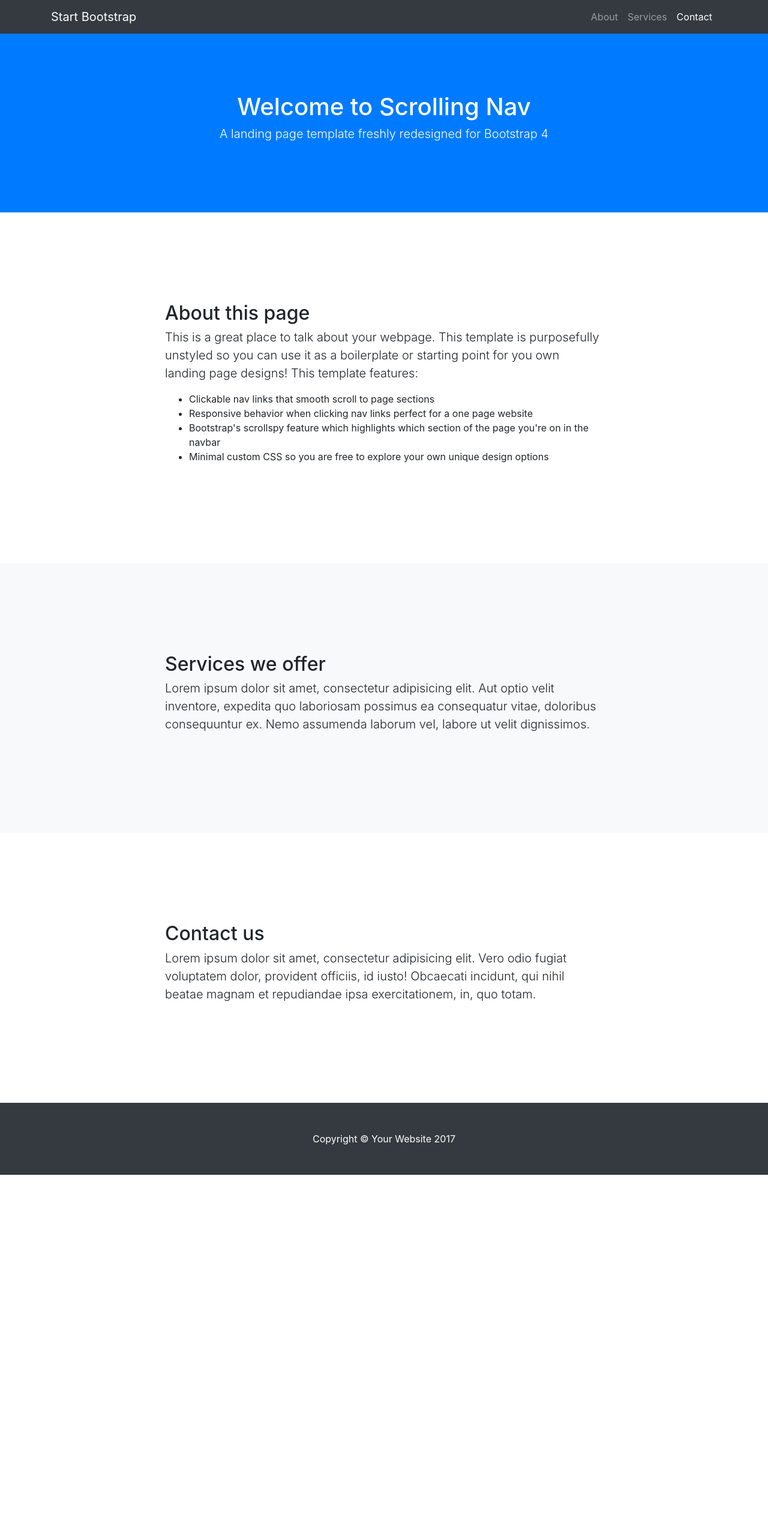
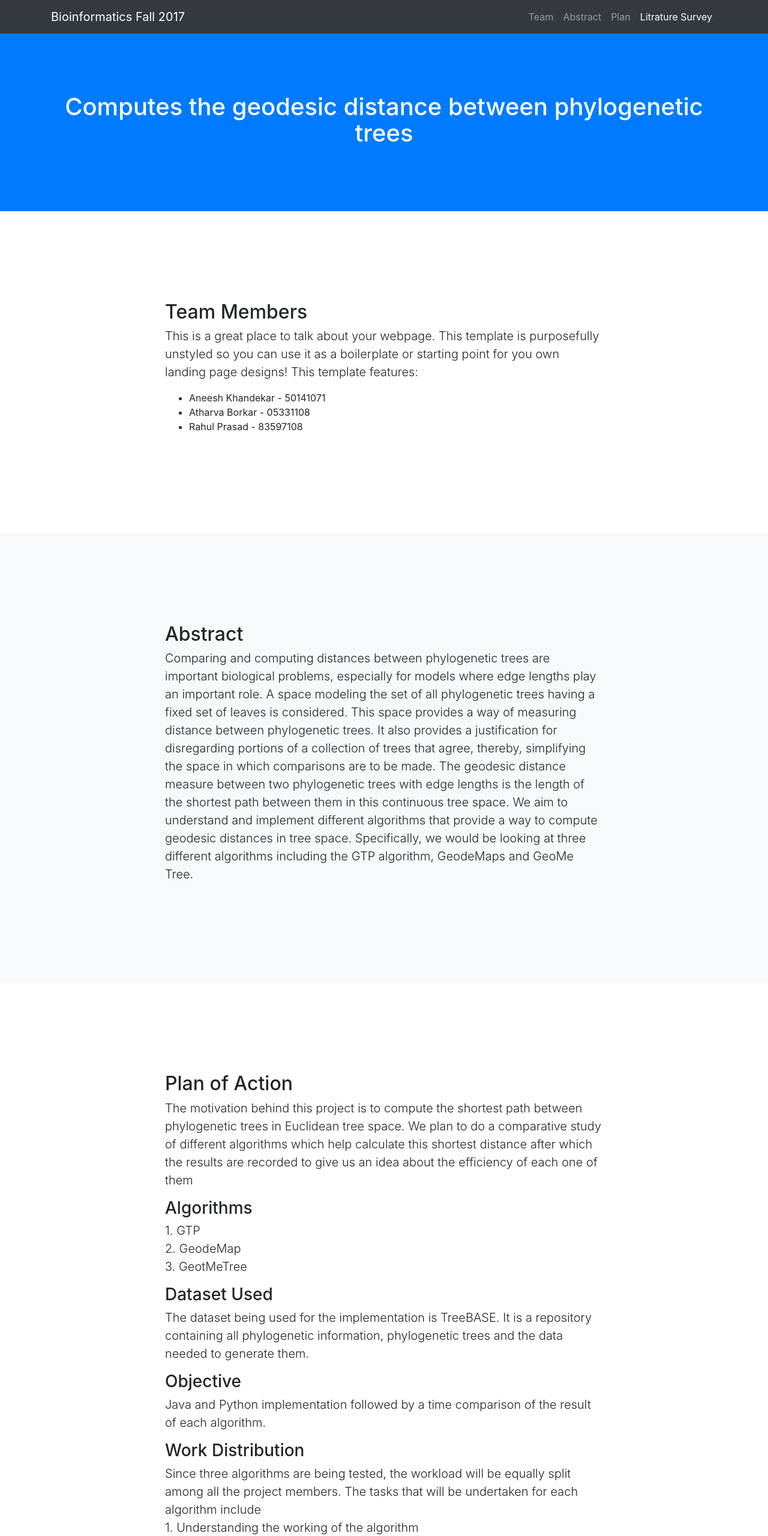
Before and after one commit to atharva393/atharva393.github.io, a website with bundled scripts: page index.html in a window 1280 px wide. Shown: the top 2560 px of the page at 60% size. Before the commit the page ends 1958 px from the top, so only its background shows below. Built offline with nearby package versions, Linux system fonts and the light colour scheme.

Commit message:
Added the relevant content.

```diff
--- a/index.html
+++ b/index.html
@@ -23,20 +23,23 @@
     <!-- Navigation -->
     <nav class="navbar navbar-expand-lg navbar-dark bg-dark fixed-top" id="mainNav">
       <div class="container">
-        <a class="navbar-brand js-scroll-trigger" href="#page-top">Start Bootstrap</a>
+        <a class="navbar-brand js-scroll-trigger" href="#page-top">Bioinformatics Fall 2017</a>
         <button class="navbar-toggler" type="button" data-toggle="collapse" data-target="#navbarResponsive" aria-controls="navbarResponsive" aria-expanded="false" aria-label="Toggle navigation">
           <span class="navbar-toggler-icon"></span>
         </button>
         <div class="collapse navbar-collapse" id="navbarResponsive">
           <ul class="navbar-nav ml-auto">
             <li class="nav-item">
-              <a class="nav-link js-scroll-trigger" href="#about">About</a>
+              <a class="nav-link js-scroll-trigger" href="#team">Team</a>
             </li>
             <li class="nav-item">
-              <a class="nav-link js-scroll-trigger" href="#services">Services</a>
+              <a class="nav-link js-scroll-trigger" href="#abstract">Abstract</a>
             </li>
             <li class="nav-item">
-              <a class="nav-link js-scroll-trigger" href="#contact">Contact</a>
+              <a class="nav-link js-scroll-trigger" href="#plan">Plan</a>
+            </li>
+			<li class="nav-item">
+              <a class="nav-link js-scroll-trigger" href="#reading">Litrature Survey</a>
             </li>
           </ul>
         </div>
@@ -45,45 +48,86 @@
 
     <header class="bg-primary text-white">
       <div class="container text-center">
-        <h1>Welcome to Scrolling Nav</h1>
-        <p class="lead">A landing page template freshly redesigned for Bootstrap 4</p>
+        <h1>Computes the geodesic distance between phylogenetic trees</h1>
+        <!--<p class="lead">A landing page template freshly redesigned for Bootstrap 4</p>-->
       </div>
     </header>
 
-    <section id="about">
+    <section id="team">
       <div class="container">
         <div class="row">
           <div class="col-lg-8 mx-auto">
-            <h2>About this page</h2>
+            <h2>Team Members</h2>
             <p class="lead">This is a great place to talk about your webpage. This template is purposefully unstyled so you can use it as a boilerplate or starting point for you own landing page designs! This template features:</p>
             <ul>
-              <li>Clickable nav links that smooth scroll to page sections</li>
-              <li>Responsive behavior when clicking nav links perfect for a one page website</li>
-              <li>Bootstrap's scrollspy feature which highlights which section of the page you're on in the navbar</li>
-              <li>Minimal custom CSS so you are free to explore your own unique design options</li>
+              <li>Aneesh Khandekar - 50141071</li>
+              <li>Atharva Borkar   - 05331108</li>
+              <li>Rahul Prasad     - 83597108</li>
             </ul>
           </div>
         </div>
       </div>
     </section>
 
-    <section id="services" class="bg-light">
+    <section id="abstract" class="bg-light">
       <div class="container">
         <div class="row">
           <div class="col-lg-8 mx-auto">
-            <h2>Services we offer</h2>
-            <p class="lead">Lorem ipsum dolor sit amet, consectetur adipisicing elit. Aut optio velit inventore, expedita quo laboriosam possimus ea consequatur vitae, doloribus consequuntur ex. Nemo assumenda laborum vel, labore ut velit dignissimos.</p>
+            <h2>Abstract</h2>
+            <p class="lead">Comparing and computing distances between phylogenetic trees are important biological problems, especially for models where edge lengths play an important role. A space modeling the set of all phylogenetic trees having a fixed set of leaves is considered. This space provides a way of measuring distance between phylogenetic trees. It also provides a justification for disregarding portions of a collection of trees that agree, thereby, simplifying the space in which comparisons are to be made.
+The geodesic distance measure between two phylogenetic trees with edge lengths is the length of the shortest path between them in this continuous tree space. We aim to understand and implement different algorithms that provide a way to compute geodesic distances in tree space. Specifically, we would be looking at three different algorithms including the GTP algorithm, GeodeMaps and GeoMe Tree.</p>
           </div>
         </div>
       </div>
     </section>
 
-    <section id="contact">
+    <section id="plan">
       <div class="container">
         <div class="row">
           <div class="col-lg-8 mx-auto">
-            <h2>Contact us</h2>
-            <p class="lead">Lorem ipsum dolor sit amet, consectetur adipisicing elit. Vero odio fugiat voluptatem dolor, provident officiis, id iusto! Obcaecati incidunt, qui nihil beatae magnam et repudiandae ipsa exercitationem, in, quo totam.</p>
+            <h2>Plan of Action</h2>
+            <p class="lead">The motivation behind this project is to compute the shortest path between phylogenetic trees in
+				Euclidean tree space. We plan to do a comparative study of different algorithms which help
+				calculate this shortest distance after which the results are recorded to give us an idea about the
+				efficiency of each one of them
+			</p>
+			<h3>Algorithms</h3>
+			<p class="lead">
+			1. GTP <br>
+			2. GeodeMap <br>
+			3. GeotMeTree <br>
+			</p>
+			<p class="lead"></p>
+			<h3>Dataset Used</h3>
+			<p class="lead">The dataset being used for the implementation is TreeBASE. It is a repository containing all
+				phylogenetic information, phylogenetic trees and the data needed to generate them.
+			</p>
+			<h3>Objective</h3>
+			<p class="lead">Java and Python implementation followed by a time comparison of the result of each algorithm.</p>
+			<h3>Work Distribution</h3>
+			<p class="lead">Since three algorithms are being tested, the workload will be equally split among all the project
+			members. The tasks that will be undertaken for each algorithm include<br>
+			1. Understanding the working of the algorithm<br>
+			2. Testing and evaluation of data during algorithmic implementation.<br>
+			3. Comparing the results of one algorithm with the result of others.<br></p>
+          </div>
+        </div>
+      </div>
+    </section>
+
+	<section id="reading">
+      <div class="container">
+        <div class="row">
+          <div class="col-lg-8 mx-auto">
+            <h2>Litrature Survey</h2>
+			<p class="lead">M. Owen and J.S. Provan. A fast algorithm for computing geodesic distances in tree space. IEEE/ACM Transactions on Computational Biology and Bioinformatics, 8:2-13, 2011.</p>
+			<p class="lead">M. Owen. Computing geodesic distances in tree space. SIAM Journal on Discrete Mathematics, 25:1506-1529, 2011. </p>
+            <p class="lead">Louis J. Billera, Susan P. Holmes and Karen Vogtmann, Geometry of the Space of Phylogenetic Trees, Advances in Applied Mathematics Vol 27 Issue 4, Nov 2001 733-767</p>
+			<p class="lead">Feng Shi, Qilong Feng, Jianer Chen, Lusheng Wang, and Jianxin Wang, Distances Between Phylogenetic Trees: A Survey, TSINGHUA SCIENCE AND TECHNOLOGY, ISSNll1007-0214ll07/11llpp490-499
+				Volume 18, Number 5, October 2013
+			</p>
+			<p class="lead">Anne Kupczok, Arndt Von Haeseler, and Steffen Klaere. Journal of Computational Biology. July 2008, 15(6): 577-591</p>
+
           </div>
         </div>
       </div>
```
